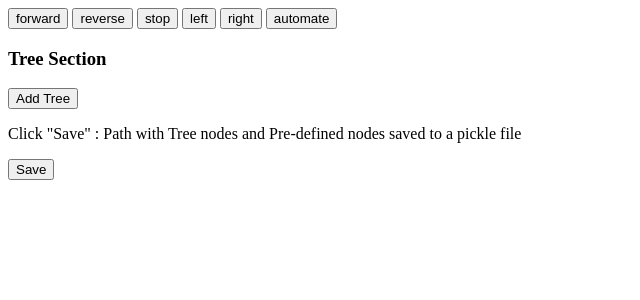
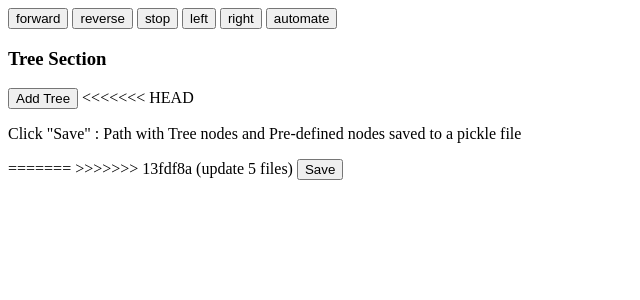
Before and after one commit to Blake2912/Vahini-2.0, a Flask app: page / in a window 1280 px wide. Shown: the top 300 px of the page, without its empty margins (0-640 px from the left). Run offline with Flask 2, Linux system fonts and the light colour scheme; parts of the project's set-up code (start-up, migrations or seed data) failed here and were passed over; some libraries are stand-ins or nearby versions.

Commit message:
update 5 files

```diff
--- a/templates/render.html
+++ b/templates/render.html
@@ -92,8 +92,11 @@
       <form>
         <h3>Tree Section</h3>
         <a href=# id=add_tree><button class='btn btn-default'>Add Tree</button></a>
+<<<<<<< HEAD
      <!-- Click "Save" : Path with Tree nodes and Pre-defined nodes saved to a pickle file -->
         <p>Click "Save" : Path with Tree nodes and Pre-defined nodes saved to a pickle file </p>
+=======
+>>>>>>> 13fdf8a (update 5 files)
         <a href=# id=save><button class='btn btn-default'>Save</button></a>
       </form>
     </div>
```
